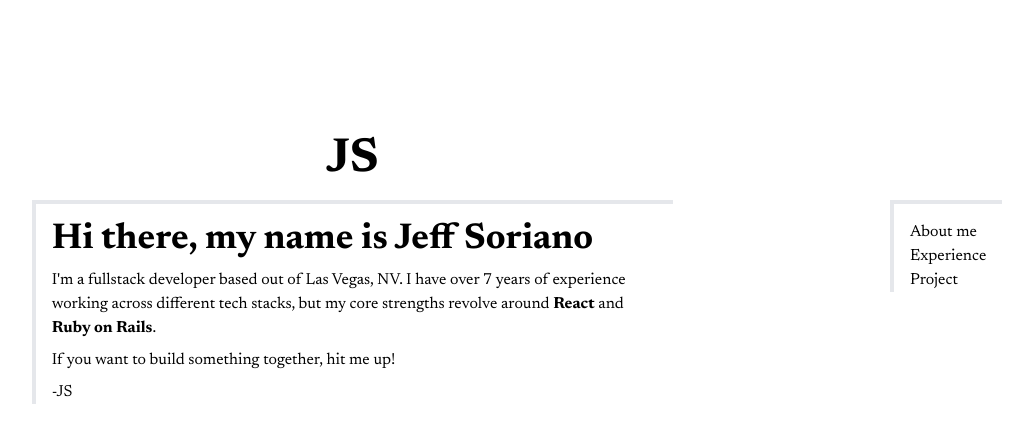
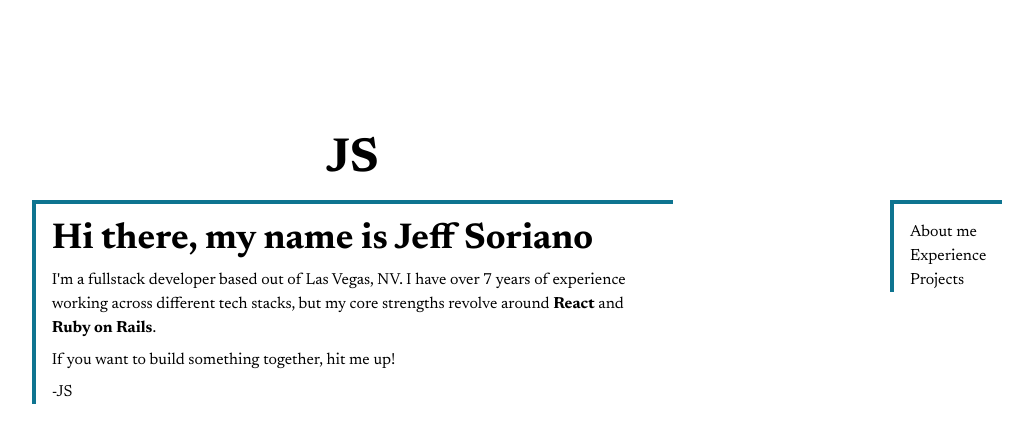
Before and after one commit to jeff-soriano/jeff-soriano.github.io, a Next.js app: page / in a window 1280 px wide. Shown: the top 442 px of the page, without its empty margins (123-1156 px from the left). Built offline with nearby package versions, Linux system fonts and the light colour scheme.

Commit message:
Add some color and fix typo in nav

```diff
--- a/app/layout.tsx
+++ b/app/layout.tsx
@@ -27,12 +27,12 @@ export default function RootLayout({
                 <Link href="/">JS</Link>
               </h1>
               <div></div>
-              <section className="px-4 pt-4 border-l-4 border-t-4 col-span-2">
+              <section className="px-4 pt-4 border-l-4 border-t-4 col-span-2 border-cyan-700">
                 {children}
               </section>
               <nav className="flex">
                 <div className="ml-auto">
-                  <ul className="px-4 pt-4 border-l-4 border-t-4">
+                  <ul className="px-4 pt-4 border-l-4 border-t-4 border-cyan-700">
                     <li>
                       <Link href="/about-me">About me</Link>
                     </li>
@@ -40,7 +40,7 @@ export default function RootLayout({
                       <Link href="/experience">Experience</Link>
                     </li>
                     <li>
-                      <Link href="/side-projects">Project</Link>
+                      <Link href="/side-projects">Projects</Link>
                     </li>
                   </ul>
                 </div>
```
